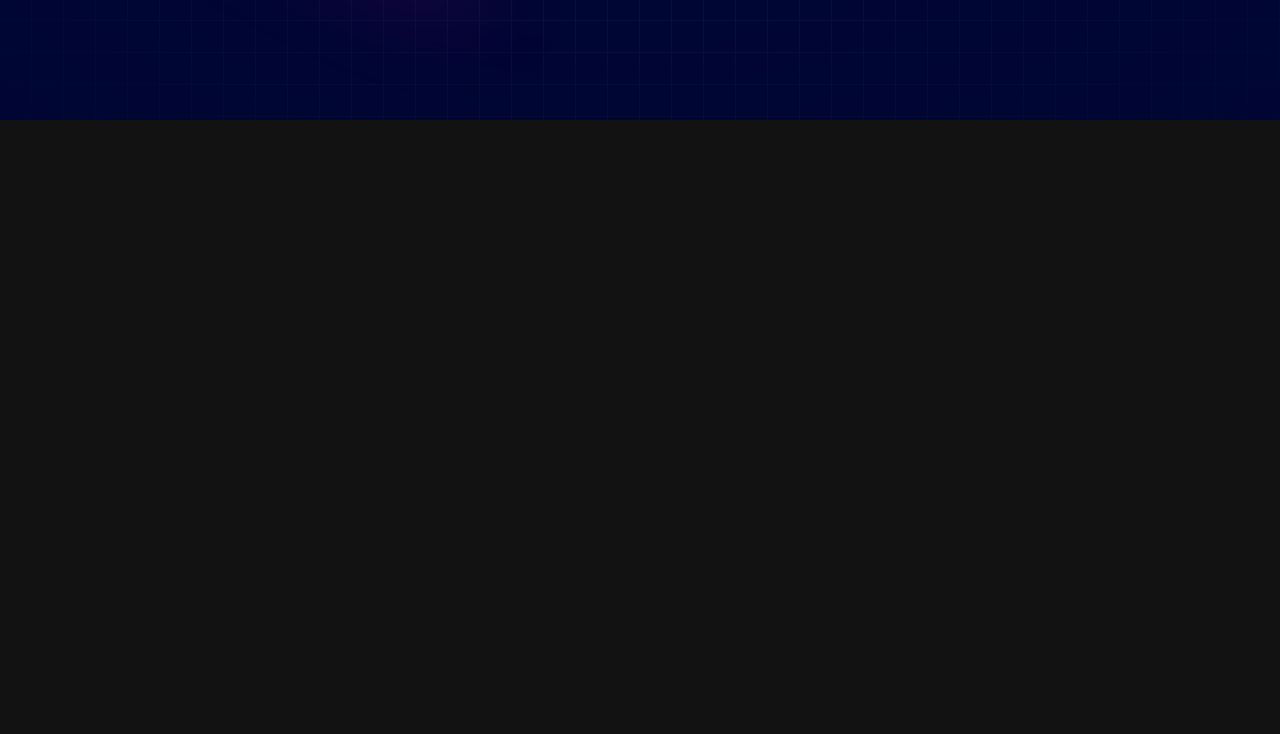
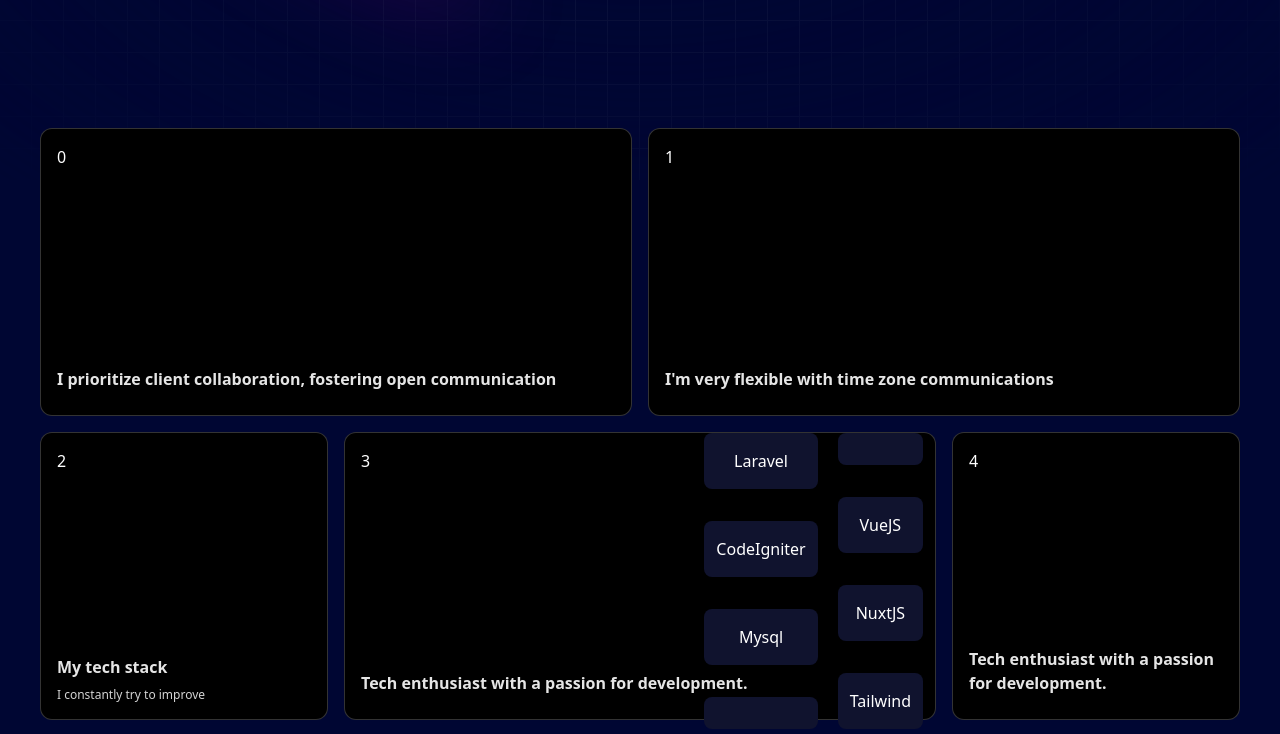
Before and after one commit to BagasWihant/my-portfolio-2024, a Next.js app: page / in a window 1280 px wide. Shown: the part 620-1354 px from the top of the page. Before the commit the page ends 800 px from the top, so only its background shows below. Built offline with nearby package versions, Linux system fonts and the light colour scheme.

Commit message:
still bug

```diff
--- a/app/page.tsx
+++ b/app/page.tsx
@@ -1,11 +1,18 @@
+import Grid from "@/components/Grid";
 import Hero from "@/components/Hero";
-import Image from "next/image";
+import { FloatingNav } from "@/components/ui/FloatNav";
+import { FaLocationArrow } from "react-icons/fa6";
 
 export default function Home() {
   return (
     <main className="bg-black-100 relative flex justify-center items-center mx-auto flex-col overflow-hidden sm:px-10 px-5">
       <div className="max-w-7xl w-full">
+        <FloatingNav
+          navItems={[
+            {name: 'Home',link: '#home',icon: <FaLocationArrow />}
+          ]} />
         <Hero />
+        <Grid />
       </div>
     </main>
   );
--- /dev/null
+++ b/components/Grid.tsx
@@ -0,0 +1,42 @@
+import React from 'react'
+import { BentoGrid, BentoGridItem } from './ui/BentoGrid'
+import { gridItems } from '@/data'
+
+function Grid() {
+    return (
+        <section id='about'>
+            <BentoGrid>
+                {
+                    gridItems.map(({ className, imgClassName, titleClassName, img, spareImg, id, title, description },i) => (
+                        <BentoGridItem
+
+                        key={i}
+                        id={i}
+                        title={title}
+                        description={description}
+                        header={i}
+                        // icon={item.icon}
+                        className={
+                            i === 5  ? "md:col-span-3" :
+                            i === 3 ? "md:col-span-2" :
+                            i === 0 || i === 1? "col-span-2" : ""
+                    }
+
+
+                            // imgClassName={imgClassName}
+                            // titleClassName={titleClassName}
+                            // img={img}
+                            // spareImg={spareImg}
+                            // id={id}
+                            // key={id}
+                            // title={title}
+                            // description={description}
+                        />
+                    ))
+                }
+            </BentoGrid>
+        </section>
+    )
+}
+
+export default Grid
--- /dev/null
+++ b/components/ui/BentoGrid.tsx
@@ -0,0 +1,89 @@
+import { cn } from "@/utils/cn";
+
+export const BentoGrid = ({
+  className,
+  children,
+}: {
+  className?: string;
+  children?: React.ReactNode;
+}) => {
+  return (
+    <div
+      className={cn(
+        "grid md:auto-rows-[18rem] grid-cols-1 md:grid-cols-4 gap-4 max-w-7xl mx-auto ",
+        className
+      )}
+    >
+      {children}
+    </div>
+  );
+};
+
+export const BentoGridItem = ({
+  className,
+  title,
+  description,
+  header,
+  icon,
+  id,
+}: {
+  className?: string;
+  title?: string | React.ReactNode;
+  description?: string | React.ReactNode;
+  header?: React.ReactNode;
+  icon?: React.ReactNode;
+  id:number
+}) => {
+
+  const leftLists = ["Laravel", "CodeIgniter", "Mysql"];
+  const rightLists = ["VueJS", "NuxtJS", "Tailwind"];
+  return (
+
+    <div
+      className={cn(
+        "relative row-span-1 rounded-xl group/bento hover:shadow-xl transition duration-200 shadow-input dark:shadow-none p-4 dark:bg-black dark:border-white/[0.2] bg-white border border-transparent justify-between flex flex-col space-y-4",
+        className
+      )}
+    >
+      {header}
+      <div className="group-hover/bento:translate-x-2 transition duration-200">
+        {icon}
+        {id === 3 && (
+            <div className="flex gap-1 lg:gap-5 w-fit absolute top-0 right-2 lg:right-3">
+              {/* tech stack lists */}
+              <div className="flex flex-col gap-3 md:gap-3 lg:gap-8">
+                {leftLists.map((item, i) => (
+                  <span
+                    key={i}
+                    className="lg:py-4 lg:px-3 py-2 px-3 text-xs lg:text-base opacity-50
+                    lg:opacity-100 rounded-lg text-center bg-[#10132E]"
+                  >
+                    {item}
+                  </span>
+                ))}
+                <span className="lg:py-4 lg:px-3 py-4 px-3  rounded-lg text-center bg-[#10132E]"></span>
+              </div>
+              <div className="flex flex-col gap-3 md:gap-3 lg:gap-8">
+                <span className="lg:py-4 lg:px-3 py-4 px-3  rounded-lg text-center bg-[#10132E]"></span>
+                {rightLists.map((item, i) => (
+                  <span
+                    key={i}
+                    className="lg:py-4 lg:px-3 py-2 px-3 text-xs lg:text-base opacity-50
+                    lg:opacity-100 rounded-lg text-center bg-[#10132E]"
+                  >
+                    {item}
+                  </span>
+                ))}
+              </div>
+            </div>
+          )}
+        <div className="font-sans font-bold text-neutral-600 dark:text-neutral-200 mb-2 mt-2">
+          {title}
+        </div>
+        <div className="font-sans font-normal text-neutral-600 text-xs dark:text-neutral-300">
+          {description}
+        </div>
+      </div>
+    </div>
+  );
+};
--- a/components/ui/ButtonMagic.tsx
+++ b/components/ui/ButtonMagic.tsx
@@ -18,7 +18,7 @@
             onClick={handleClick}
         >
             <span className="absolute inset-[-1000%] animate-[spin_2s_linear_infinite] bg-[conic-gradient(from_90deg_at_50%_50%,#E2CBFF_0%,#393BB2_50%,#E2CBFF_100%)]" />
-            <span className={`inline-flex h-full w-full cursor-pointer items-center justify-center rounded-xl bg-slate-950 px-3 py-1 text-sm font-medium text-white backdrop-blur-3xl gap-3 ${otherClasses}`}>
+            <span className={`inline-flex h-full w-full cursor-pointer items-center justify-center rounded-xl bg-slate-950 px-5 py-2 text-sm font-medium text-white backdrop-blur-3xl gap-3 ${otherClasses}`}>
                 {position == 'left' && icon}
                 {title}
                 {position == 'right' && icon}
--- /dev/null
+++ b/components/ui/FloatNav.tsx
@@ -0,0 +1,82 @@
+"use client";
+import React, { useState } from "react";
+import {
+  motion,
+  AnimatePresence,
+  useScroll,
+  useMotionValueEvent,
+} from "framer-motion";
+import { cn } from "@/utils/cn";
+import Link from "next/link";
+
+export const FloatingNav = ({
+  navItems,
+  className,
+}: {
+  navItems: {
+    name: string;
+    link: string;
+    icon?: JSX.Element;
+  }[];
+  className?: string;
+}) => {
+  const { scrollYProgress } = useScroll();
+
+  const [visible, setVisible] = useState(false);
+
+  useMotionValueEvent(scrollYProgress, "change", (current) => {
+    // Check if current is not undefined and is a number
+    if (typeof current === "number") {
+      let direction = current! - scrollYProgress.getPrevious()!;
+
+      if (scrollYProgress.get() < 0.05) {
+        setVisible(false);
+      } else {
+        if (direction < 0) {
+          setVisible(true);
+        } else {
+          setVisible(false);
+        }
+      }
+    }
+  });
+
+  return (
+    <AnimatePresence mode="wait">
+      <motion.div
+        initial={{
+          opacity: 1,
+          y: -100,
+        }}
+        animate={{
+          y: visible ? 0 : -100,
+          opacity: visible ? 1 : 0,
+        }}
+        transition={{
+          duration: 0.2,
+        }}
+        className={cn(
+          "flex max-w-fit  fixed top-10 inset-x-0 mx-auto border border-transparent dark:border-white/[0.2] rounded-full dark:bg-black bg-white shadow-[0px_2px_3px_-1px_rgba(0,0,0,0.1),0px_1px_0px_0px_rgba(25,28,33,0.02),0px_0px_0px_1px_rgba(25,28,33,0.08)] z-[5000] pr-2 pl-8 py-2  items-center justify-center space-x-4",
+          className
+        )}
+      >
+        {navItems.map((navItem: any, idx: number) => (
+          <Link
+            key={`link=${idx}`}
+            href={navItem.link}
+            className={cn(
+              "relative dark:text-neutral-50 items-center flex space-x-1 text-neutral-600 dark:hover:text-neutral-300 hover:text-neutral-500"
+            )}
+          >
+            <span className="block sm:hidden">{navItem.icon}</span>
+            <span className="hidden sm:block text-sm">{navItem.name}</span>
+          </Link>
+        ))}
+        <button className="border text-sm font-medium relative border-neutral-200 dark:border-white/[0.2] text-black dark:text-white px-4 py-2 rounded-full">
+          <span>Login</span>
+          <span className="absolute inset-x-0 w-1/2 mx-auto -bottom-px bg-gradient-to-r from-transparent via-blue-500 to-transparent  h-px" />
+        </button>
+      </motion.div>
+    </AnimatePresence>
+  );
+};
--- a/data/index.ts
+++ b/data/index.ts
@@ -64,6 +64,16 @@
       img: "/grid.svg",
       spareImg: "/b4.svg",
     },
+    {
+      id: 4,
+      title: "Tech enthusiast with a passion for development.",
+      description: "",
+      className: "lg:col-span-2 md:col-span-3 md:row-span-1",
+      imgClassName: "",
+      titleClassName: "justify-start",
+      img: "/grid.svg",
+      spareImg: "/b4.svg",
+    },
 
     {
       id: 5,
--- a/package.json
+++ b/package.json
@@ -9,6 +9,7 @@
     "lint": "next lint"
   },
   "dependencies": {
+    "@tabler/icons-react": "^3.7.0",
     "clsx": "^2.1.1",
     "framer-motion": "^11.2.12",
     "mini-svg-data-uri": "^1.4.4",
@@ -25,6 +26,7 @@
     "@types/node": "^20",
     "@types/react": "^18",
     "@types/react-dom": "^18",
+    "@types/react-lottie": "^1.2.10",
     "eslint": "^8",
     "eslint-config-next": "14.2.4",
     "postcss": "^8",
```
Also changed, not shown: 1 other file (tests, documents, lock files or other folders).
